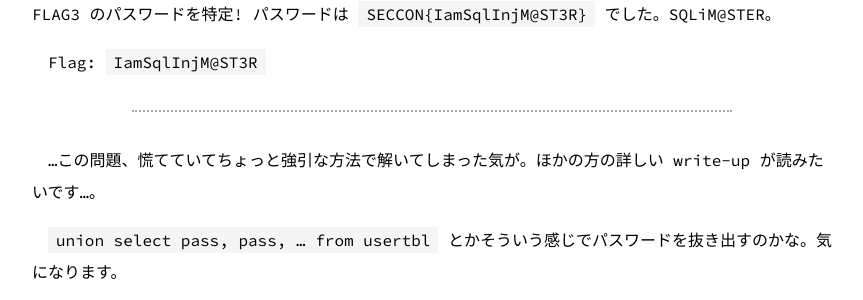
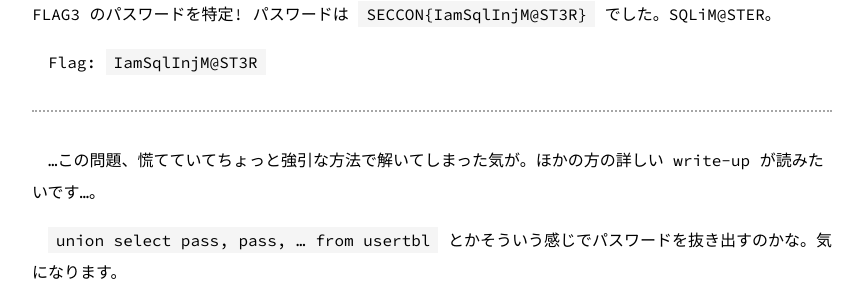
Before and after one commit to st98/diary, a Jekyll site: the page built from _posts/2014-09-04-seccon.md, in a window 1280 px wide. Shown: the part 2186-2486 px from the top of the page, without its empty margins (208-1071 px from the left). Built offline with Jekyll 4.4.1, drawn with Linux system fonts in a browser that asks for light colours; comment, search, counter and statistics services are not loaded.

Commit message:
脚注用にCSSをアレ

```diff
--- a/css/style.css
+++ b/css/style.css
@@ -31,7 +31,6 @@
 }
 
 hr {
-  width: 75%;
   margin: 2em auto;
   border: 0;
   border-top: 2px dotted #a6a6a6;
@@ -123,6 +122,11 @@
   margin: 2em 0;
 }
 
+div.footnotes {
+  margin: 2em auto;
+  border-top: 2px dotted #a6a6a6;
+}
+
 time {
   color: #888;
 }
```
